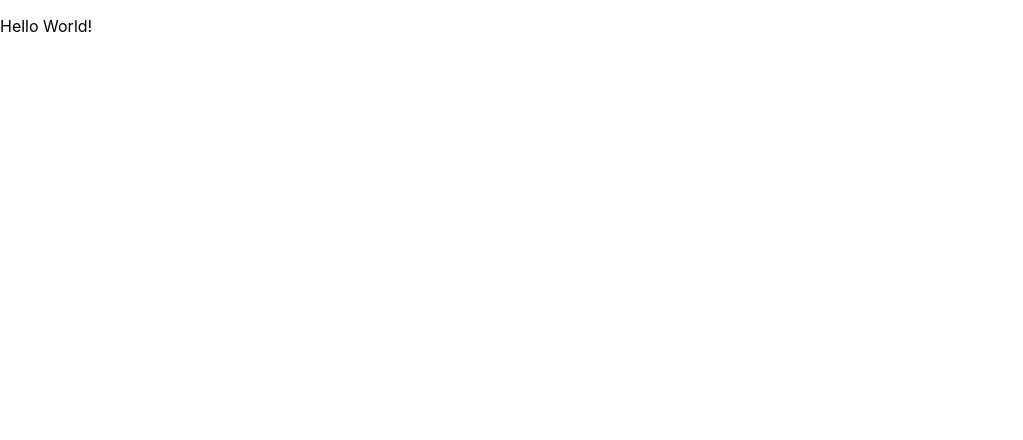
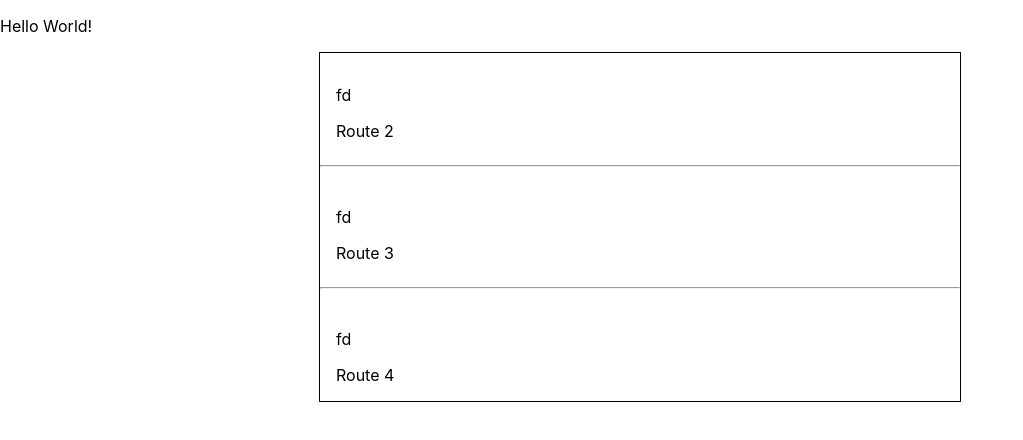
Before and after one commit to rorokapur/transit-dashboard, a React (Create React App) app in the folder client/: page / in a window 1280 px wide. Shown: the top 440 px of the page, without its empty margins (0-1023 px from the left). Built offline with nearby package versions, Linux system fonts and the light colour scheme.

Commit message:
timetable display scaffolds

```diff
--- a/client/src/App.tsx
+++ b/client/src/App.tsx
@@ -1,6 +1,7 @@
 import React, {ReactHTMLElement, useState} from 'react';
 import logo from './logo.svg';
 import './App.css';
+import ArrivalDisplay from './ArrivalDisplay';
 
 interface AppProps {
 
@@ -14,6 +15,7 @@ const App: React.FC = (props: AppProps): React.JSX.Element => {
   return (
     <div>
       <p>Hello World!</p>
+      <ArrivalDisplay></ArrivalDisplay>
     </div>
   );
 }
--- /dev/null
+++ b/client/src/ArrivalDisplay.css
@@ -0,0 +1,5 @@
+.AD {
+    width: 50%;
+    margin: auto;
+    border: 1px solid black;
+}
--- /dev/null
+++ b/client/src/ArrivalDisplay.tsx
@@ -0,0 +1,21 @@
+import React, { ReactHTMLElement, useState } from 'react';
+import './ArrivalDisplay.css';
+import ArrivalItem from "./ArrivalItem";
+
+export interface ArrivalDisplayProps {
+
+};
+
+const ArrivalDisplay: React.FC = (props: ArrivalDisplayProps): React.JSX.Element => {
+    return (
+        <div className='AD'>
+            <ArrivalItem name="2" color="grey"></ArrivalItem>
+            <hr></hr>
+            <ArrivalItem name="3" color="grey"></ArrivalItem>
+            <hr></hr>
+            <ArrivalItem name="4" color="grey"></ArrivalItem>
+        </div>
+    );
+}
+
+export default ArrivalDisplay;
--- /dev/null
+++ b/client/src/ArrivalItem.css
@@ -0,0 +1,4 @@
+.AI {
+    margin: 0;
+    padding: 1rem;
+}
--- /dev/null
+++ b/client/src/ArrivalItem.tsx
@@ -0,0 +1,16 @@
+import React, { ReactHTMLElement, useState } from 'react';
+import './ArrivalItem.css';
+export interface ArrivalItemProps {
+    color: string;
+    name: string;
+};
+
+const ArrivalItem: React.FC<ArrivalItemProps> = (props: ArrivalItemProps): React.JSX.Element => {
+    return (
+        <div className="AI">
+            <p>fd</p>Route {props.name}
+        </div>
+    );
+}
+
+export default ArrivalItem;
```
